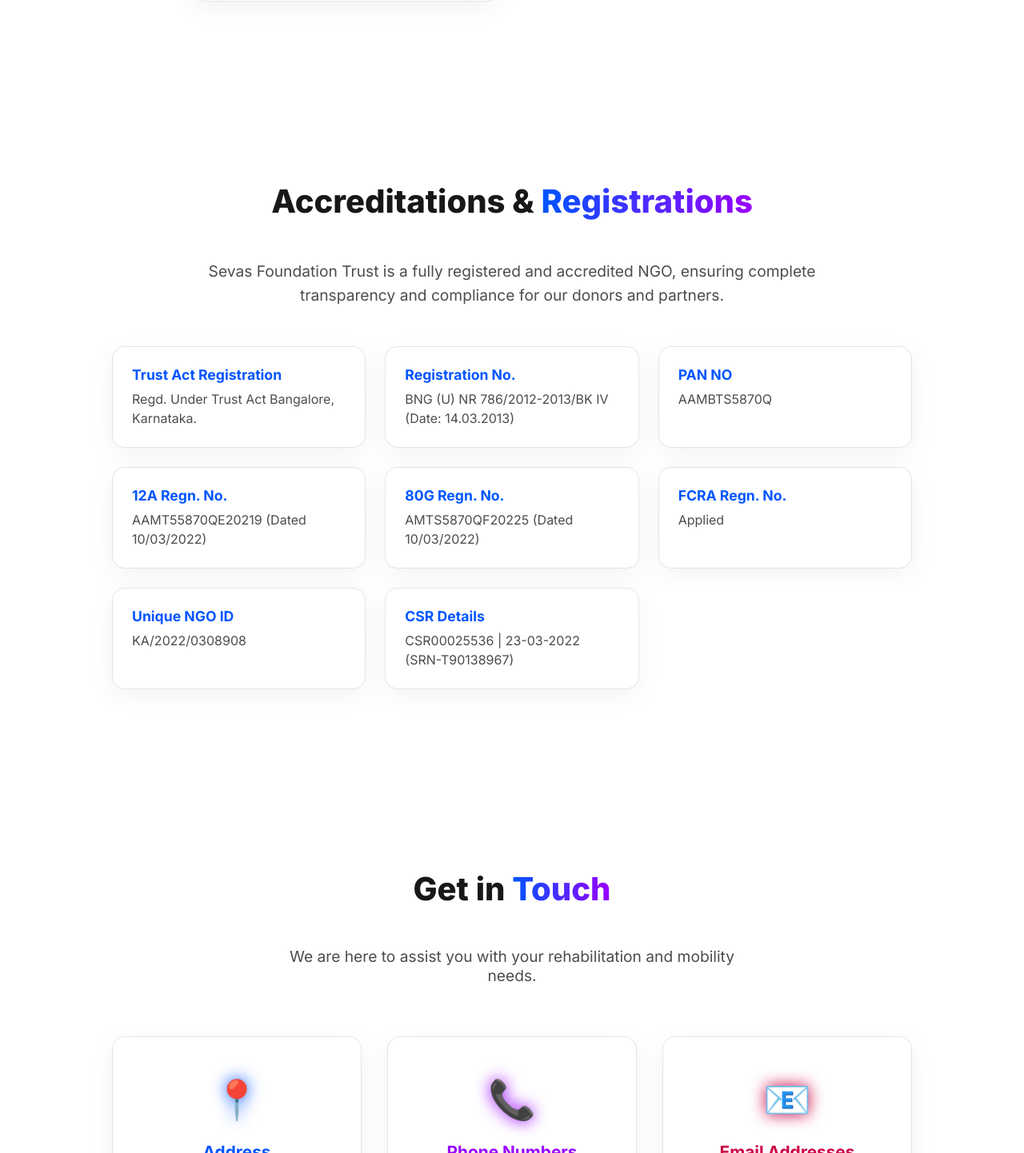
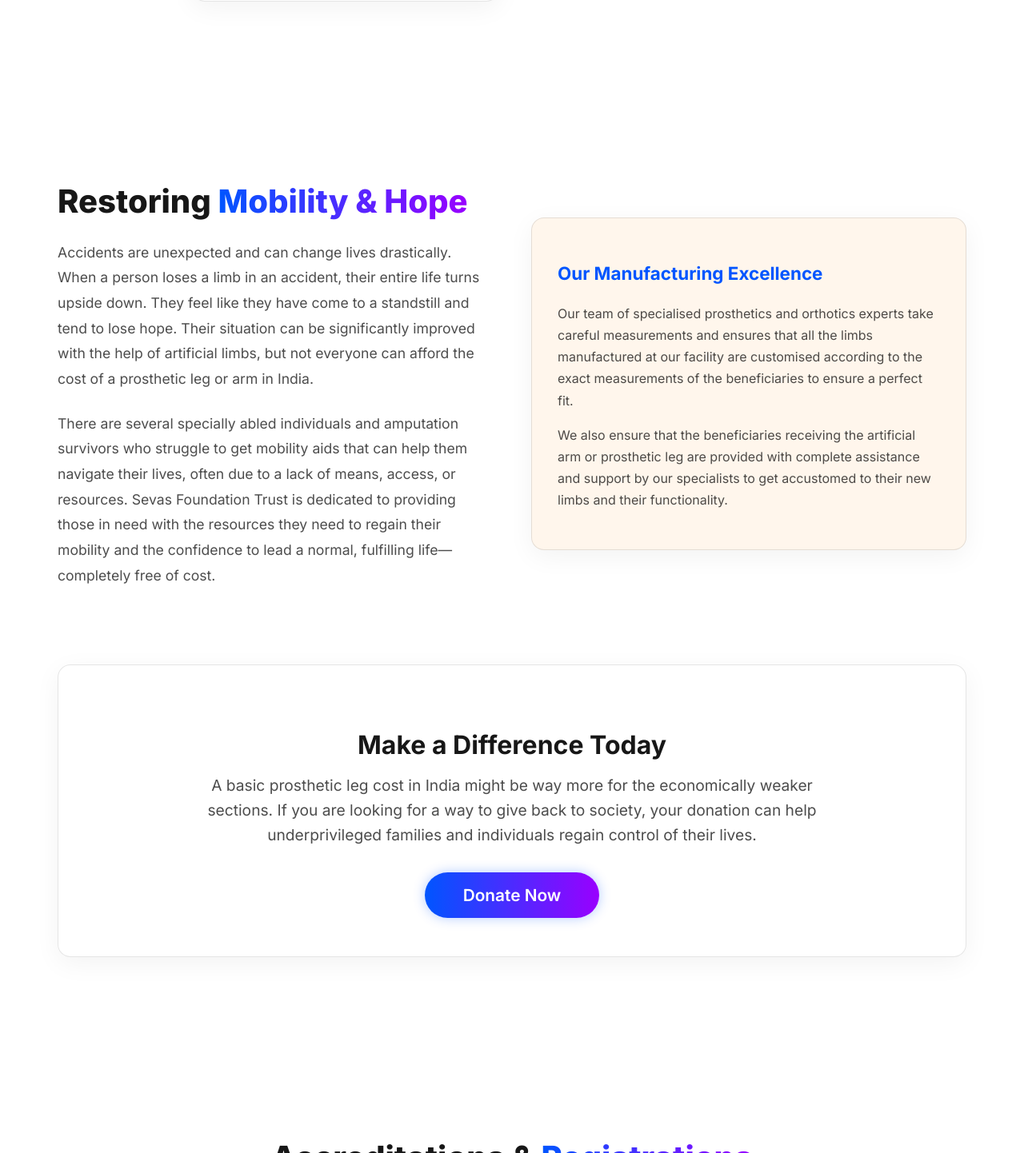
Before and after one commit to harshvermagithub/SevasFoundation, a Next.js app: page / in a window 1280 px wide. Shown: the part 1308-2750 px from the top of the page at 80% size. Built offline with nearby package versions, Linux system fonts and the light colour scheme.

Commit message:
Add Limbs Info content, styling, and prominent donate CTA to header from Narayan Seva example

```diff
--- a/src/app/page.tsx
+++ b/src/app/page.tsx
@@ -1,4 +1,5 @@
 import Hero from '@/components/Hero';
+import LimbsInfo from '@/components/LimbsInfo';
 import Registrations from '@/components/Registrations';
 import ContactUs from '@/components/ContactUs';
 
@@ -6,6 +7,7 @@
   return (
     <>
       <Hero />
+      <LimbsInfo />
       <Registrations />
       <ContactUs />
     </>
--- a/src/components/Header.tsx
+++ b/src/components/Header.tsx
@@ -13,7 +13,8 @@
         <Link href="/about" className="nav-link">About Us</Link>
         <Link href="/services" className="nav-link">Services</Link>
         <Link href="/products" className="nav-link">Products</Link>
-        <Link href="/#contact" className="btn-primary nav-btn">Contact Us</Link>
+        <Link href="#contact" className="nav-link">Contact Us</Link>
+        <Link href="#donate" className="btn-primary nav-btn" style={{ marginLeft: '1rem' }}>Donate Now</Link>
       </nav>
     </header>
   );
--- /dev/null
+++ b/src/components/LimbsInfo.tsx
@@ -0,0 +1,43 @@
+export default function LimbsInfo() {
+  return (
+    <section className="section" style={{ background: 'var(--background)' }}>
+      <div className="container">
+
+        <div style={{ display: 'grid', gridTemplateColumns: 'repeat(auto-fit, minmax(300px, 1fr))', gap: '3rem', alignItems: 'center', marginBottom: '4rem' }}>
+          <div>
+            <h2 className="section-title" style={{ textAlign: 'left', marginBottom: '1.5rem' }}>
+              Restoring <span className="glowing-text">Mobility & Hope</span>
+            </h2>
+            <p style={{ color: 'var(--text-muted)', lineHeight: 1.8, fontSize: '1.1rem', marginBottom: '1.5rem' }}>
+              Accidents are unexpected and can change lives drastically. When a person loses a limb in an accident, their entire life turns upside down. They feel like they have come to a standstill and tend to lose hope. Their situation can be significantly improved with the help of artificial limbs, but not everyone can afford the cost of a prosthetic leg or arm in India.
+            </p>
+            <p style={{ color: 'var(--text-muted)', lineHeight: 1.8, fontSize: '1.1rem', marginBottom: '2rem' }}>
+              There are several specially abled individuals and amputation survivors who struggle to get mobility aids that can help them navigate their lives, often due to a lack of means, access, or resources. Sevas Foundation Trust is dedicated to providing those in need with the resources they need to regain their mobility and the confidence to lead a normal, fulfilling life—completely free of cost.
+            </p>
+          </div>
+
+          <div className="glass" style={{ padding: '2rem', background: 'var(--light-orange)', border: '1px solid var(--glass-border)' }}>
+            <h3 style={{ color: 'var(--primary)', marginBottom: '1.5rem', fontSize: '1.4rem' }}>Our Manufacturing Excellence</h3>
+            <p style={{ color: 'var(--text-muted)', lineHeight: 1.7, marginBottom: '1rem' }}>
+              Our team of specialised prosthetics and orthotics experts take careful measurements and ensures that all the limbs manufactured at our facility are customised according to the exact measurements of the beneficiaries to ensure a perfect fit.
+            </p>
+            <p style={{ color: 'var(--text-muted)', lineHeight: 1.7 }}>
+              We also ensure that the beneficiaries receiving the artificial arm or prosthetic leg are provided with complete assistance and support by our specialists to get accustomed to their new limbs and their functionality.
+            </p>
+          </div>
+        </div>
+
+        <div style={{ textAlign: 'center', padding: '3rem', background: 'var(--glass-bg)', borderRadius: '16px', boxShadow: '0 8px 32px 0 rgba(0,0,0,0.05)', border: '1px solid var(--glass-border)' }}>
+          <h3 style={{ fontSize: '2rem', marginBottom: '1rem', color: 'var(--foreground)' }}>Make a Difference Today</h3>
+          <p style={{ color: 'var(--text-muted)', fontSize: '1.2rem', maxWidth: '800px', margin: '0 auto 2rem', lineHeight: 1.6 }}>
+            A basic prosthetic leg cost in India might be way more for the economically weaker sections. If you are looking for a way to give back to society, your donation can help underprivileged families and individuals regain control of their lives.
+          </p>
+          <a href="#donate" className="btn-primary" style={{ fontSize: '1.3rem', padding: '1rem 3rem' }}>
+            Donate Now
+          </a>
+        </div>
+
+      </div>
+    </section>
+  );
+}
```
